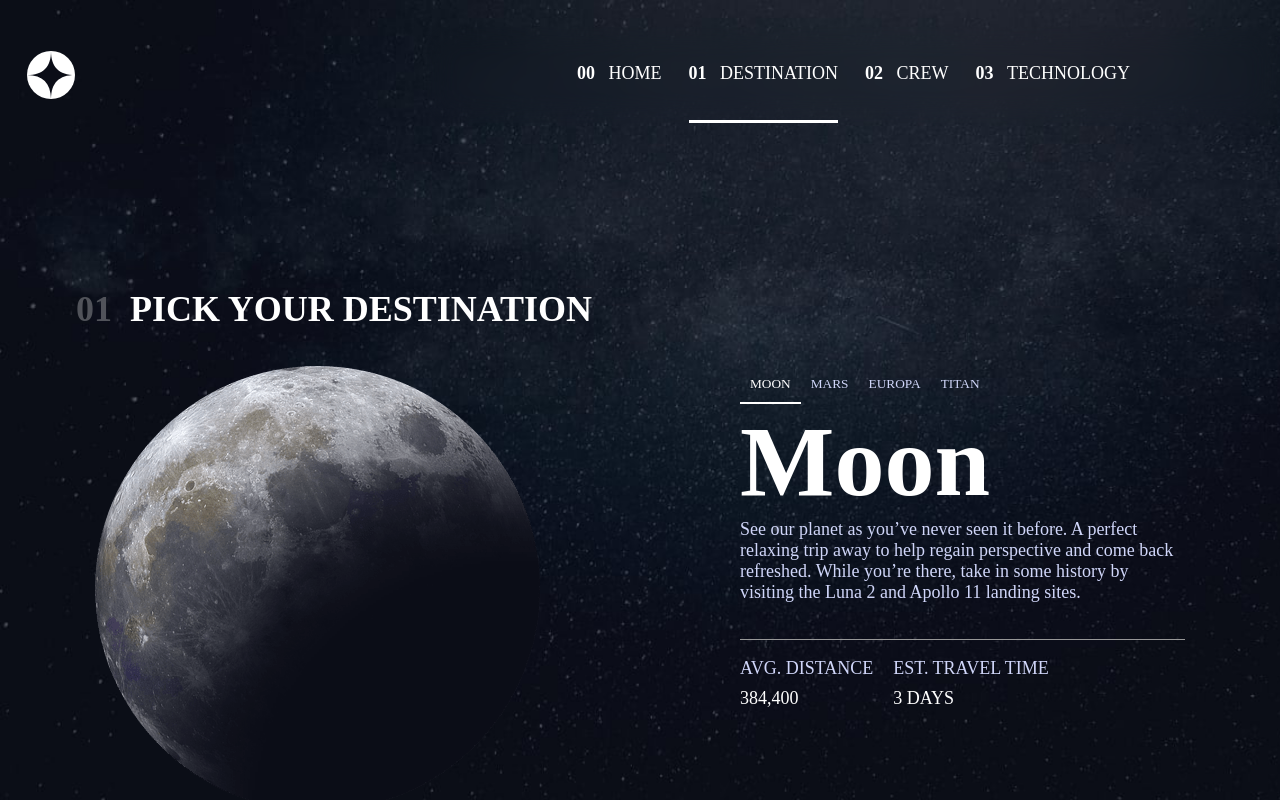
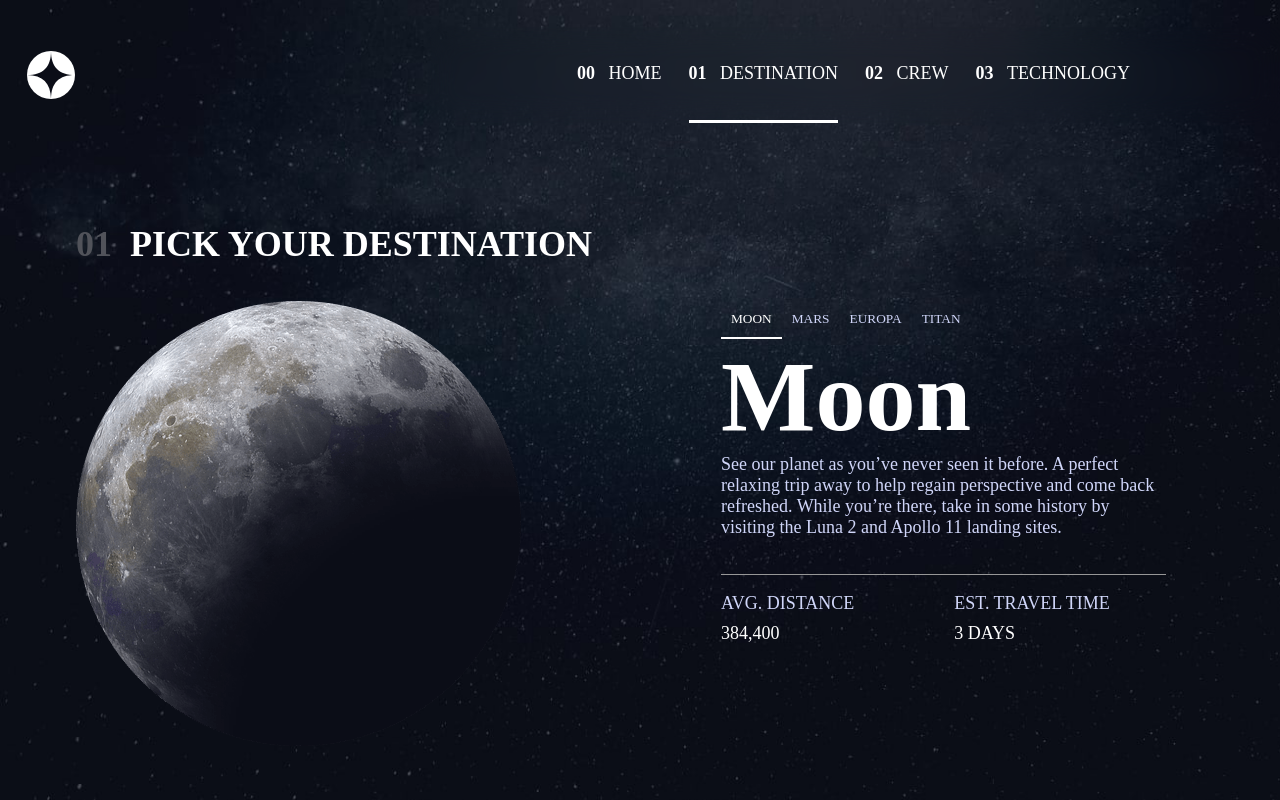
Before and after one commit to MitiaElodie/space-tourism-website-main, a Vue app: page /destination in a window 1280 px wide. Shown: the top 800 px of the page. Built offline with nearby package versions, Linux system fonts and the light colour scheme; a web font is replaced by a local one.

Commit message:
CSS: adjust the style of the additional information in destination

```diff
--- a/src/assets/base.scss
+++ b/src/assets/base.scss
@@ -72,7 +72,7 @@ $laptop-breakpoint: 1000px;
     --h5-size: 20px;
     --body-size: 16px;
 
-    --main-horizontal-padding: 100px;
+    --main-horizontal-padding: 40px;
     --main-vertical-padding: 76px;
 
     --explore-button-size: 242px;
@@ -82,6 +82,7 @@ $laptop-breakpoint: 1000px;
     --explore-button-shadow-width: 40px;
 
     --destination-image-size: 300px;
+    --destination-additional-information-gap: 100px;
 
     --crew-image-size: 532px;
 
@@ -107,7 +108,7 @@ $laptop-breakpoint: 1000px;
     --h5-size: 28px;
     --body-size: 18px;
 
-    --main-horizontal-padding: 165px;
+    --main-horizontal-padding: 100px;
     --main-vertical-padding: 76px;
 
     --explore-button-size: 274px;
--- a/src/components/DestinationDetails.vue
+++ b/src/components/DestinationDetails.vue
@@ -64,6 +64,8 @@ export default {
    .destination-details {
       &__additional-information {
          flex-direction: row;
+         justify-content: center;
+         gap: var(--destination-additional-information-gap);
       }
    }
 }
@@ -71,6 +73,10 @@ export default {
 @media (min-width: base.$laptop-breakpoint) {
    .destination-details {
       text-align: left;
+
+      &__additional-information {
+         justify-content: start;
+      }
    }
 }
 </style>
--- a/src/views/DestinationView.vue
+++ b/src/views/DestinationView.vue
@@ -101,7 +101,6 @@ export default {
   .destination-view {
     &__container {
       display: flex;
-      justify-content: center;
       gap: var(--destination-container-gap);
     }
 
```
